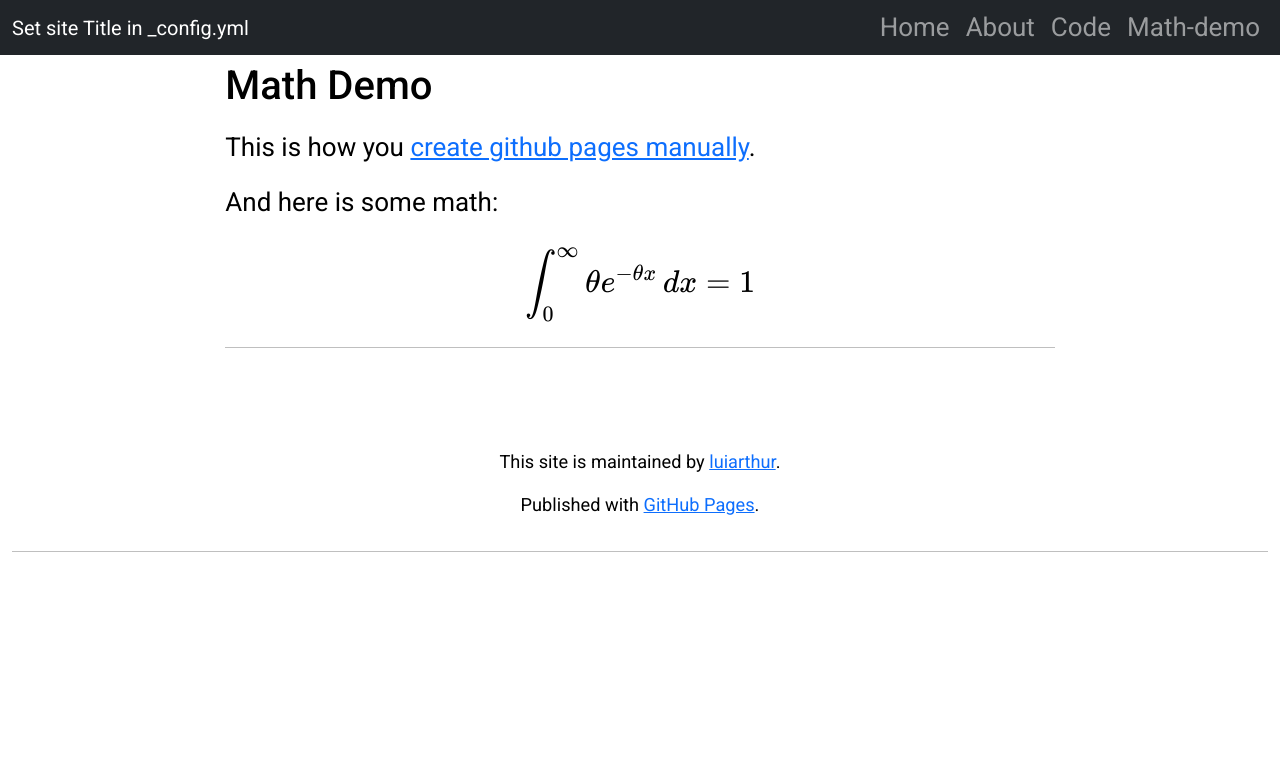
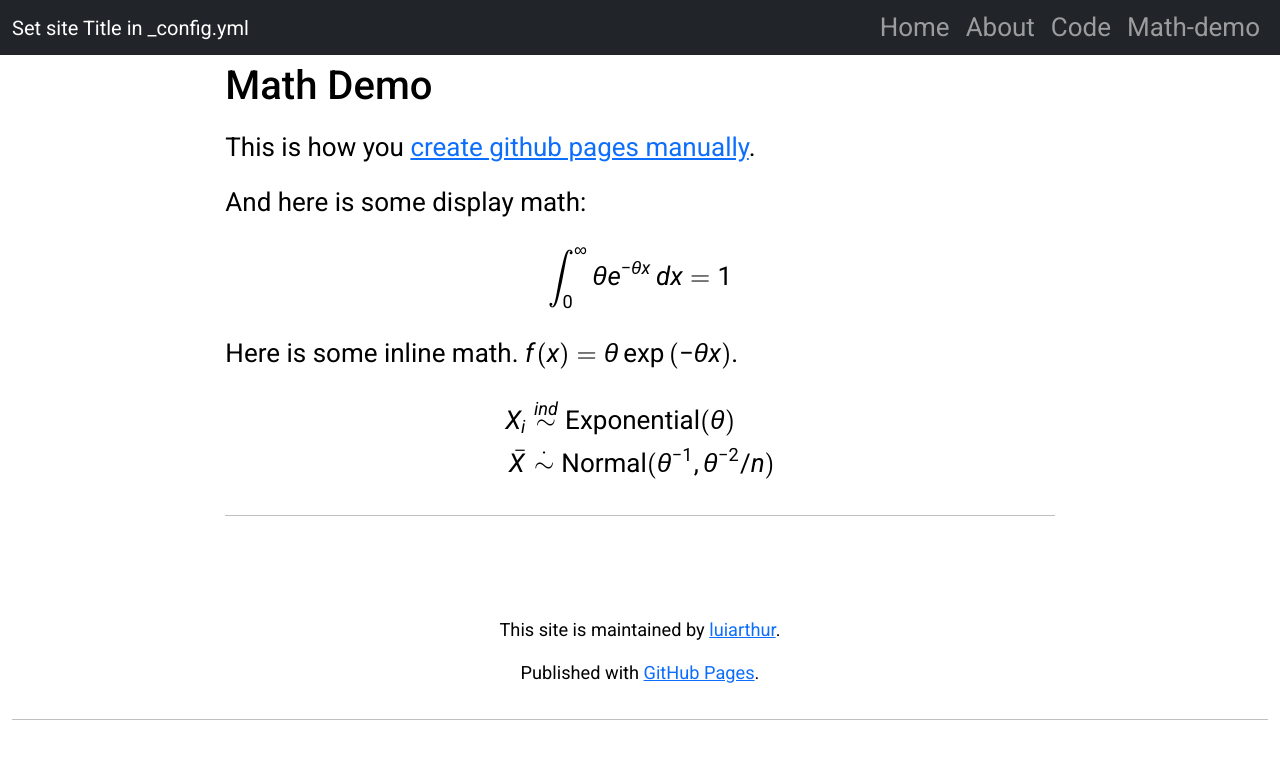
Before and after one commit to luiarthur/ghpage-template, a Jekyll site: the page built from docs/math-demo.md, in a window 1280 px wide. Shown: the top 759 px of the page. Built offline with Jekyll 4.4.1, drawn with Linux system fonts in a browser that asks for light colours; nearby versions of some CDN libraries; comment, search, counter and statistics services are not loaded.

Commit message:
better katex and math demo

```diff
--- a/docs/assets/css/custom.css
+++ b/docs/assets/css/custom.css
@@ -23,10 +23,6 @@ body {
   font-size: var(--main-font-size);
   font-weight: var(--main-font-weight);
 }
-/* For compatible mathjax fontsizes. */
-.mjx-chtml {
-  font-size: 100% !important;
-}
 footer {
   font-size: calc(var(--main-font-size) * 0.7);
 }
--- /dev/null
+++ b/docs/assets/css/katex-custom.css
@@ -0,0 +1,25 @@
+.katex {
+  font-size: calc(var(--main-font-size));
+}
+.small-float-captions, .small-float-captions .katex {
+  font-size: var(--small-float-captions-size);
+}
+.float-captions, .float-captions .katex {
+  font-size: var(--float-captions-size);
+}
+.katex .base, .katex .mathnormal {
+  font-family: var(--main-font-family);
+  font-weight: var(--main-font-weight;);
+}
+.katex .accent-body .mord, .katex .mrel, .katex .mbin, .katex .mopen,
+.katex .mclose {
+  font-family: 'Katex_Main';
+}
+.katex .mord.boldsymbol {
+  /*font-family: 'Fira';*/
+  font-family: var(--main-font-family);
+  font-weight: var(--main-bold-font-weight);
+  font-style: italic;
+}
+
+/* .mop, .mord { } */
--- a/docs/assets/css/main.css
+++ b/docs/assets/css/main.css
@@ -3,4 +3,5 @@
 @import url("https://cdn.jsdelivr.net/npm/katex@0.12.0/dist/katex.min.css");
 @import url("syntax-highlight.css");
 @import url("custom.css");
+@import url("katex-custom.css");
 @import url("navbar-custom.css");
--- /dev/null
+++ b/docs/assets/js/katex-setup.js
@@ -0,0 +1,23 @@
+import "https://cdn.jsdelivr.net/npm/katex@0.12.0/dist/katex.min.js";
+import "https://cdn.jsdelivr.net/npm/katex@0.12.0/dist/contrib/auto-render.min.js";
+
+// KaTeX
+$(document).ready(() => {
+  renderMathInElement(document.body, {
+    // ...options...
+    delimiters: [
+      { left: "$$", right: "$$", display: true },
+      { left: "$", right: "$", display: false },
+      { left: "\\[", right: "\\]", display: true }
+    ],
+    macros: {
+      "\\ind": "\\overset{ind}{\\sim}",
+      "\\iid": "\\overset{iid}{\\sim}",
+      "\\norm": "\\left\\lVert#1\\right\\rVert",
+      "\\p": "\\left(#1\\right)",
+      "\\bk": "\\left[#1\\right]",
+      "\\bc": "\\left\\{#1\\right\\}",
+      "\\abs": "\\left|#1\\right|",
+    }
+  });
+});
--- a/docs/assets/js/main.js
+++ b/docs/assets/js/main.js
@@ -1,26 +1,4 @@
 import "https://cdn.jsdelivr.net/npm/bootstrap@5.0.0-beta2/dist/js/bootstrap.bundle.min.js";
 import "https://cdn.jsdelivr.net/npm/jquery@3.2.1/dist/jquery.min.js"
-import "https://cdn.jsdelivr.net/npm/katex@0.12.0/dist/katex.min.js";
-import "https://cdn.jsdelivr.net/npm/katex@0.12.0/dist/contrib/auto-render.min.js";
+import "./katex-setup.js"
 import "./disqus.js";
-
-// KaTeX
-$(document).ready(() => {
-  renderMathInElement(document.body, {
-    // ...options...
-    delimiters: [
-      { left: "$$", right: "$$", display: true },
-      { left: "$", right: "$", display: false },
-      { left: "\\[", right: "\\]", display: true }
-    ],
-    macros: {
-      "\\ind": "\\overset{ind}{\\sim}",
-      "\\iid": "\\overset{iid}{\\sim}",
-      "\\norm": "\\left\\lVert#1\\right\\rVert",
-      "\\p": "\\left(#1\\right)",
-      "\\bk": "\\left[#1\\right]",
-      "\\bc": "\\left\{#1\\right\\}",
-      "\\abs": "\\left|#1\\right|",
-    }
-  });
-});
--- a/docs/math-demo.md
+++ b/docs/math-demo.md
@@ -9,10 +9,19 @@ math: on
 
 This is how you [create github pages manually][1].
 
-And here is some math:
+And here is some display math:
 
 $$
 \int_0^\infty \theta e^{-\theta x}\, dx = 1
 $$
 
+Here is some inline math. $f(x) = \theta \exp\p{-\theta x}$.
+
+$$
+\begin{aligned}
+X_i &\ind \text{Exponential}(\theta) \\
+\bar{X} &\overset{\cdot}{\sim} \text{Normal}(\theta^{-1}, \theta^{-2}/n) \\
+\end{aligned}
+$$
+
 [1]: https://help.github.com/articles/creating-project-pages-manually
```
